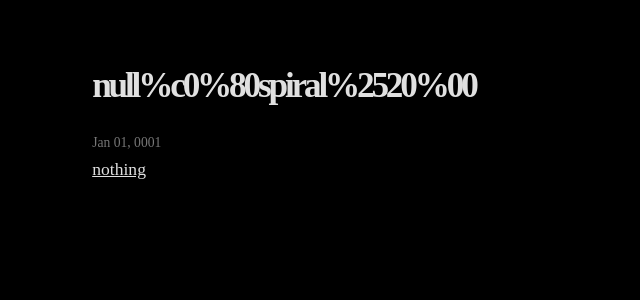
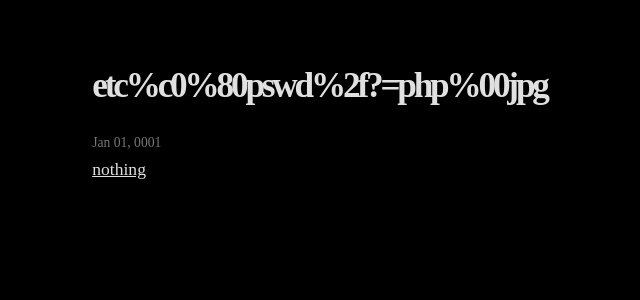
Before and after one commit to hypnagogicdisport/hypnagogicdisport.github.io, a Jekyll site: the page built from index.html, in a window 1280 px wide. Shown: the top 300 px of the page, without its empty margins (247-887 px from the left). Built offline with Jekyll 4.4.1, drawn with Linux system fonts in a browser that asks for light colours.

Commit message:
Actualizar _config.yml

```diff
--- a/_config.yml
+++ b/_config.yml
@@ -1 +1 @@
-title: null%c0%80spiral%2520%00
+title: etc%c0%80pswd%2f?=php%00jpg
```
